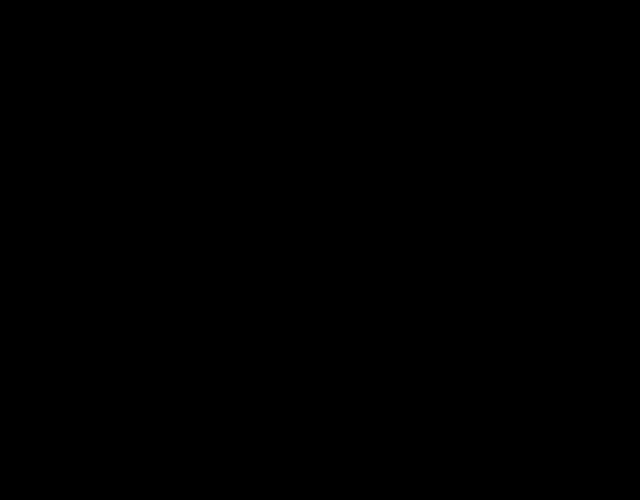
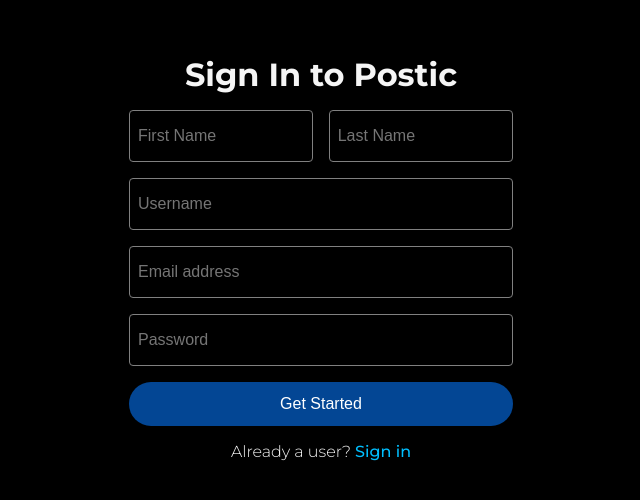
Before and after one commit to inshaldev/postic, a React (Create React App) app: page /postic/signup in a window 1280 px wide. Before the commit this address had no page. Shown: the part 142-642 px from the top of the page, without its empty margins (319-959 px from the left). Built offline with nearby package versions, Linux system fonts and the light colour scheme.

Commit message:
added /postic routes

```diff
--- a/package.json
+++ b/package.json
@@ -1,5 +1,5 @@
 {
-  "homepage": "http://inshaldev.github.io",
+  "homepage": "http://inshaldev.github.io/postic",
   "name": "postic",
   "version": "0.1.0",
   "private": true,
--- a/src/App.js
+++ b/src/App.js
@@ -9,9 +9,9 @@
     <div className="App fl-col-cen-cen min-h-100">
       <BrowserRouter>
         <Routes>
-          <Route path="/" element={<MainPage />} exact />
-          <Route path="/login" element={<LoginPage />} />
-          <Route path="/signup" element={<SignUpPage />} />
+          <Route path="/postic" element={<MainPage />} exact />
+          <Route path="/postic/login" element={<LoginPage />} />
+          <Route path="/postic/signup" element={<SignUpPage />} />
         </Routes>
       </BrowserRouter>
     </div>
--- a/src/Pages/LoginPage.js
+++ b/src/Pages/LoginPage.js
@@ -16,7 +16,7 @@
         <button className="w-auto">Forgot password?</button>
       </form>
       <p>
-        Don't have an account? <Link to="/signup">Sign Up</Link>
+        Don't have an account? <Link to="/postic/signup">Sign Up</Link>
       </p>
     </div>
   );
--- a/src/Pages/MainPage.js
+++ b/src/Pages/MainPage.js
@@ -1,17 +1,22 @@
+import { Link } from 'react-router-dom';
+
 export const MainPage = () => {
   return (
-    <div className="main-page fl-col-cen-cen min-h-100 w-50">
-      <h1 className="main-page-heading">
-        Start using <span className="postic">Postic</span> now!
-      </h1>
-      <div className="fl-col-cen-cen w-50">
+    <div className="main-page">
+      <h1 className="main-heading">Start using Postic now!</h1>
+      <div className="main-container">
         <button>Sign up with Google</button>
         <button>Sign up with Apple</button>
         <div className="hr w-100"></div>
-        <button className="primary">Sign up with Email</button>
+
+        <Link to="/postic/signup">
+          <button className="primary">Sign up with Email</button>
+        </Link>
         <div className="main-login-section w-100">
           <p>Already have an account?</p>
-          <button>Sign in</button>
+          <Link to="/postic/login">
+            <button>Log In</button>
+          </Link>
         </div>
       </div>
     </div>
--- a/src/Pages/SignUpPage.js
+++ b/src/Pages/SignUpPage.js
@@ -2,10 +2,10 @@
 
 export const SignUpPage = () => {
   return (
-    <div className="signup-page fl-col-cen-cen min-h-100 w-25">
+    <div className="signup-page">
       <h1>Sign In to Postic</h1>
-      <form className="signup-form fl-col-cen-cen">
-        <div className="inline fl-row-between-cen">
+      <form className="signup-form">
+        <div className="inline">
           <input type="text" placeholder="First Name" className="w-48" />
           <input type="text" placeholder="Last Name" className="w-48" />
         </div>
@@ -17,7 +17,7 @@
         </button>
       </form>
       <p>
-        Already a user? <Link to="/login">Sign in</Link>
+        Already a user? <Link to="/postic/login">Sign in</Link>
       </p>
     </div>
   );
--- a/src/Styles/app.css
+++ b/src/Styles/app.css
@@ -11,7 +11,15 @@
 .signup-page {
   padding: 2rem;
 }
-.main-page-heading {
+.main-page {
+  min-height: 100vh;
+  width: 50%;
+  display: flex;
+  flex-direction: column;
+  justify-content: center;
+  align-items: center;
+}
+.main-heading {
   font-weight: 800;
   margin-bottom: 2rem;
 }
@@ -21,3 +29,69 @@
 .main-login-section button {
   margin-top: 0.5rem;
 }
+.signup-page {
+  min-height: 100vh;
+  width: 25%;
+  display: flex;
+  flex-direction: column;
+  justify-content: center;
+  align-items: center;
+}
+.signup-form {
+  display: flex;
+  flex-direction: column;
+  justify-content: center;
+  align-items: center;
+}
+.signup-form .inline {
+  width: 100%;
+  display: flex;
+  flex-direction: row;
+  justify-content: space-between;
+  align-items: center;
+}
+@media only screen and (max-width: 600px) {
+  .main-page,
+  .login-page,
+  .signup-page {
+    width: 100%;
+  }
+  .login-form,
+  .signup-form {
+    width: 100%;
+  }
+}
+@media only screen and (min-width: 600px) {
+  .main-page,
+  .login-page,
+  .signup-page {
+    width: 60%;
+  }
+  .login-form,
+  .signup-form {
+    width: 100%;
+  }
+}
+
+@media only screen and (min-width: 992px) {
+  .main-page,
+  .login-page,
+  .signup-page {
+    width: 45%;
+  }
+  .login-form,
+  .signup-form {
+    width: 100%;
+  }
+}
+@media only screen and (min-width: 1200px) {
+  .main-page,
+  .login-page,
+  .signup-page {
+    width: 35%;
+  }
+  .login-form,
+  .signup-form {
+    width: 100%;
+  }
+}
```
